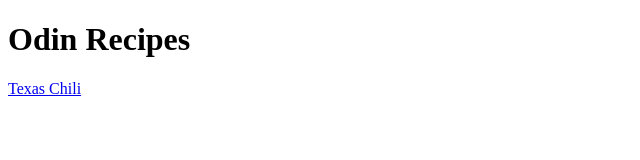
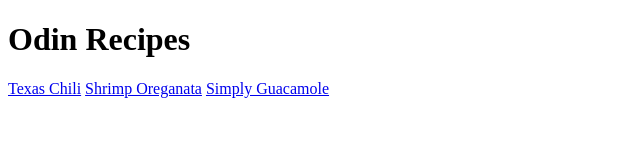
Before and after one commit to ksummerland/odin-recipes, a plain HTML site: page index.html in a window 1280 px wide. Shown: the whole page, without its empty margins (0-640 px from the left). Drawn offline with Linux system fonts and the light colour scheme.

Commit message:
feat: Add 2 more links to main page

```diff
--- a/index.html
+++ b/index.html
@@ -8,5 +8,7 @@
     <body>
         <h1>Odin Recipes</h1>
         <a href="recipes/texas-chili.html">Texas Chili</a>
+        <a href="recipes/shrimp-oreganata.html">Shrimp Oreganata</a>
+        <a href="recipes/simply-guacamole.html">Simply Guacamole</a>
     </body>
 </html>
```
